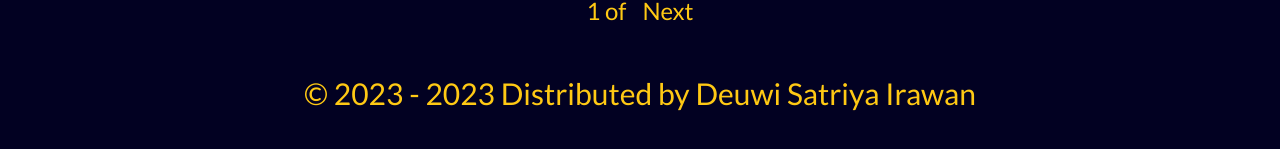
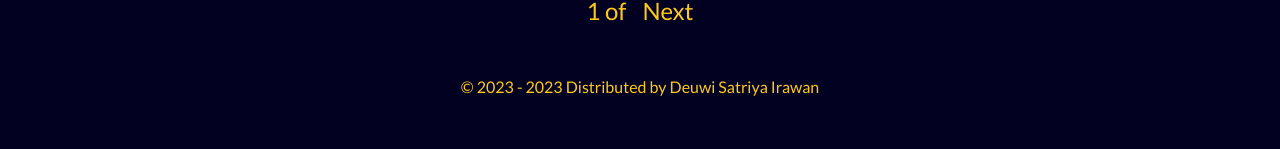
Before and after one commit to satriairawan05/Jikanimelist, a Next.js app: page /populer in a window 1280 px wide. Shown: the part 189-338 px from the top of the page. Built offline with nearby package versions, Linux system fonts and the light colour scheme; no server answers.

Commit message:
passing data personal github in env

```diff
--- a/src/app/layout.jsx
+++ b/src/app/layout.jsx
@@ -1,9 +1,9 @@
-import { Lato } from "next/font/google";
 import "./globals.css";
 import Navbar from "@/components/Navbar";
+import Footer from "@/components/Footer";
+import { Lato } from "next/font/google";
 import { SpeedInsights } from "@vercel/speed-insights/next";
-import Footer from "@/components/Footer";
-import { currentYear, githubLink, name } from "@/libs/api";
+import { currentYear, name } from "@/libs/api";
 
 const font = Lato({ subsets: ["latin"], weight: "400" });
 
@@ -18,7 +18,7 @@ export default function RootLayout({ children }) {
       <body className={`${font.className} bg-anime-dark`}>
         <Navbar />
         {children}
-        <Footer currentYear={currentYear} name={name} link={githubLink} />
+        <Footer currentYear={currentYear} name={name} link={process.env.NEXT_GITHUB_URL} />
         <SpeedInsights />
       </body>
     </html>
--- a/src/components/Footer/index.jsx
+++ b/src/components/Footer/index.jsx
@@ -5,12 +5,12 @@ const Footer = ({ currentYear, link, name }) => {
     <>
       <footer className="flex justify-around text-anime-primary">
         <div className="items-center py-3 my-5">
-          <h3 className="text-xl text-center lg:text-2xl xl:text-3xl">
-            &copy; 2023 - {currentYear} Distributed by{" "}
+          <p className="text-center">
+            © 2023 - {currentYear} Distributed by{" "}
             <Link href={link} target="_blank" key={name}>
               {name}
             </Link>
-          </h3>
+          </p>
         </div>
       </footer>
     </>
```
Also changed, not shown: 1 other file (tests, documents, lock files or other folders).
